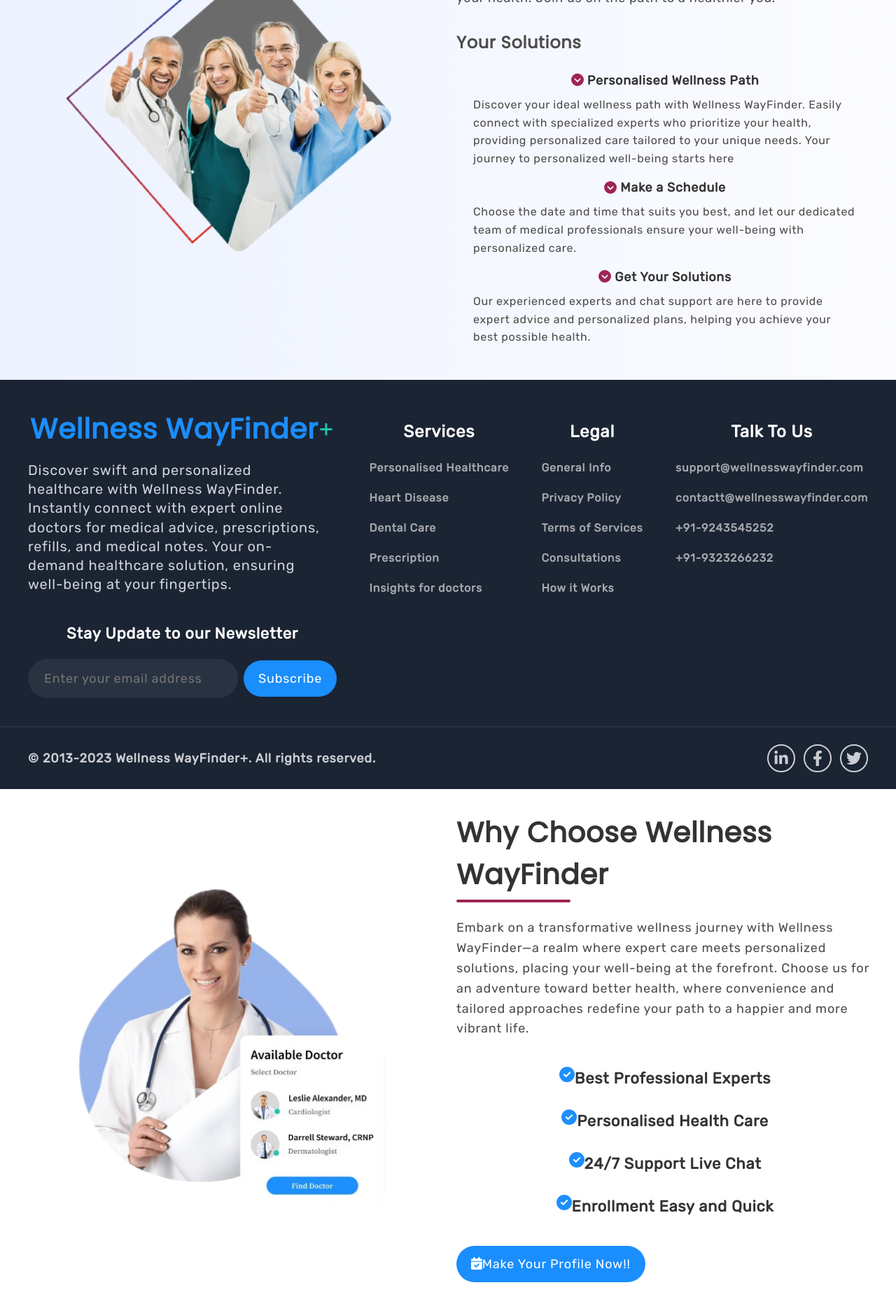
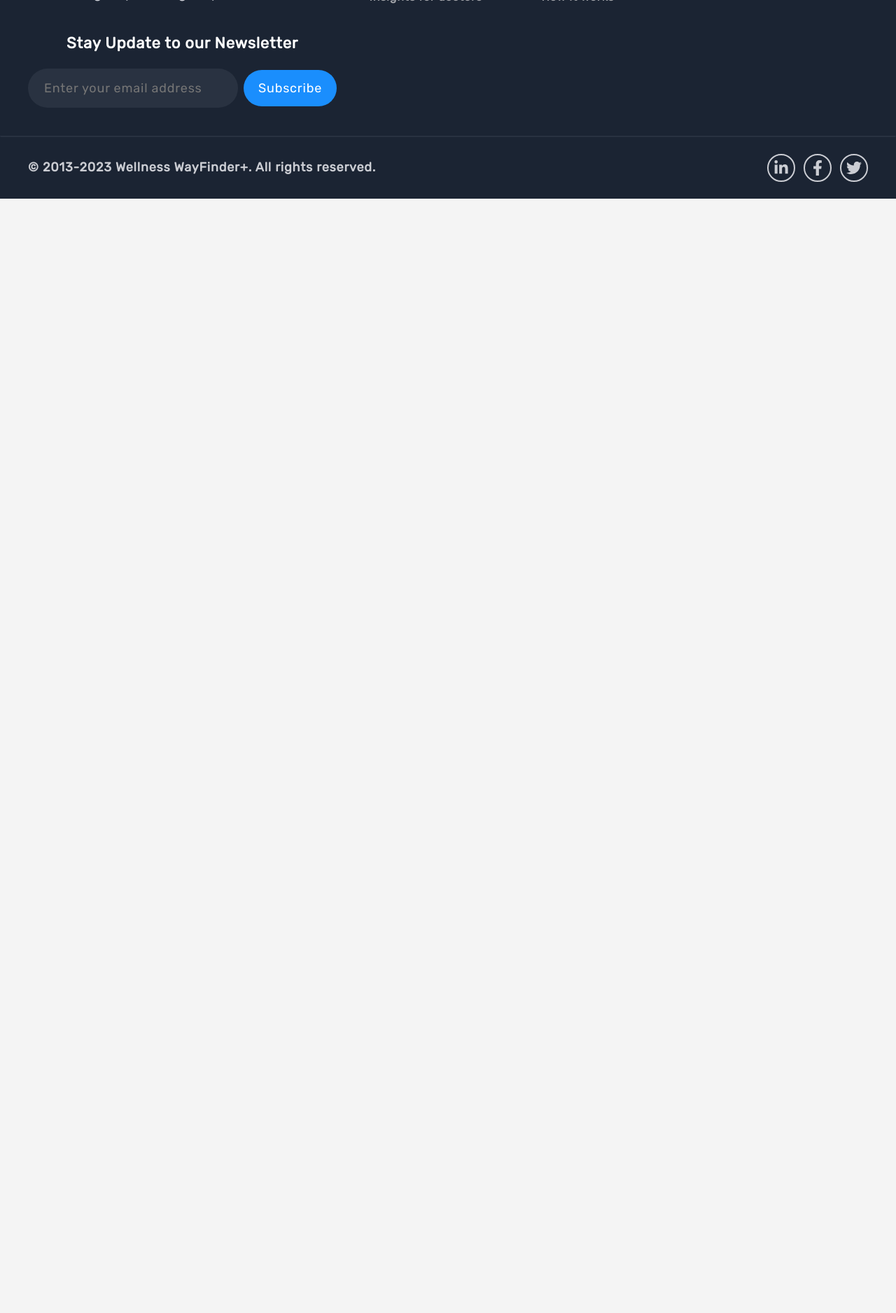
Before and after one commit to SmashSidak-1508/wellness-wayfinder, a React (Create React App) app: page /wellness-wayfinder/ in a window 1280 px wide. Shown: the part 1960-3837 px from the top of the page at 70% size. After the commit the page ends 2244 px from the top, so only its background shows below. Built offline with nearby package versions, Linux system fonts and the light colour scheme.

Commit message:
today commit

```diff
--- a/src/Pages/Home.js
+++ b/src/Pages/Home.js
@@ -14,9 +14,6 @@
       <Navbar />
       <Hero />
       <Info />
-      <About />
-      <BookAppointment />
-      <Reviews />
       <Footer />
     </div>
   );
--- a/src/Pages/Medicine.js
+++ b/src/Pages/Medicine.js
@@ -3,8 +3,7 @@
 import Footer from '../Components/Footer'
 import Chatbot from '../Components/Chabot'
 import Navbar from '../Components/Navbar'
-import About from './About'
-import Reviews from './Reviews'
+import BookAppointment from '../Components/BookAppointment'
 
 const Medicine = () => {
   return (
@@ -12,8 +11,7 @@
     <Navbar/>
     <Doctors/>
     <Chatbot/>
-    <About/>
-    <Reviews/>
+    <BookAppointment/>
     <Footer /></div>
   )
 }
```
